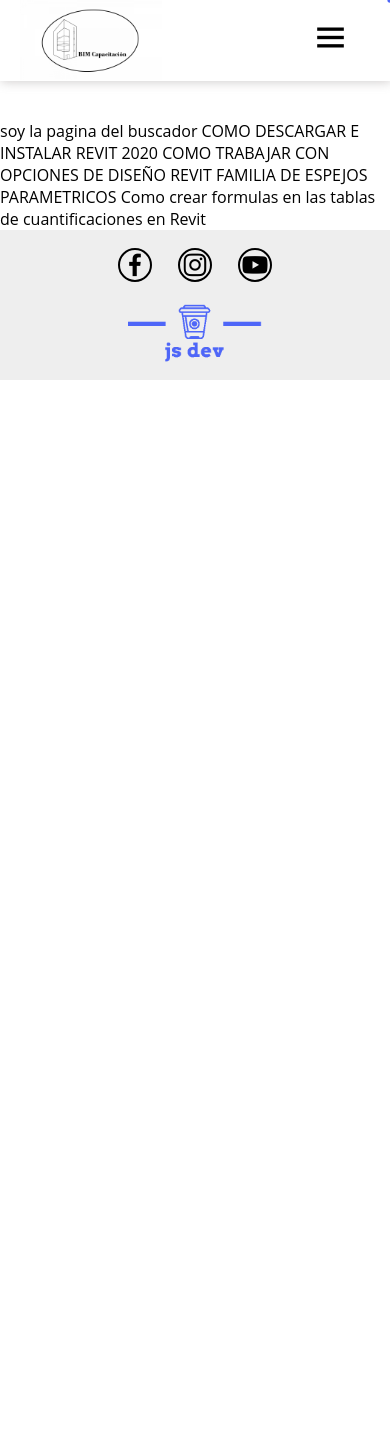
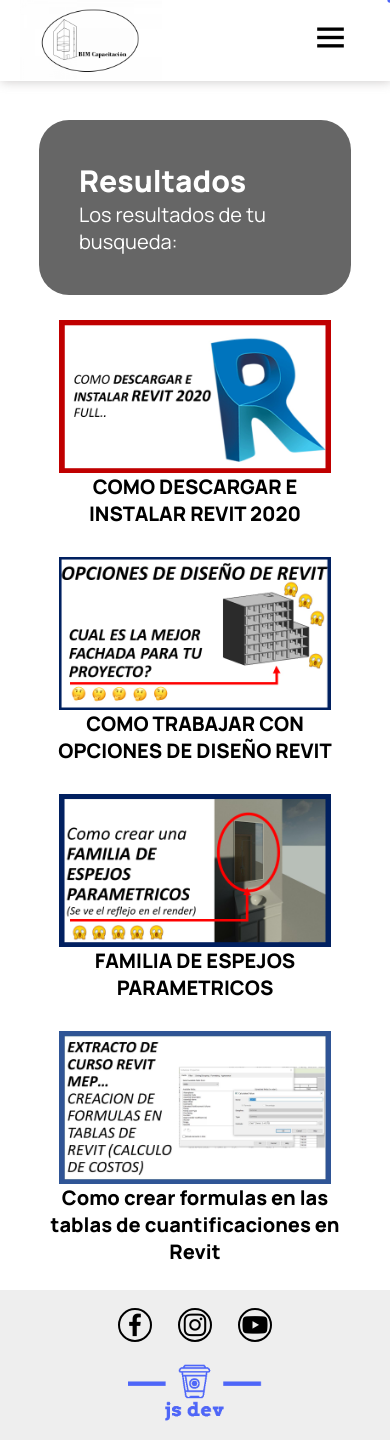
Before and after one commit to juliosantacruz/bimcapacitacion, a Django app: page /search in a window 390 px wide. Before the commit the page ends 380 px from the top, so only its background shows below. Run offline with Django 4.2, Linux system fonts and the light colour scheme; data comes from the database, SQL or seed files in the repository; parts of the project's set-up code (start-up, migrations or seed data) failed here and were passed over; some libraries are stand-ins or nearby versions.

Commit message:
hoja de busqueta

```diff
--- a/static/css/style.css
+++ b/static/css/style.css
@@ -681,6 +681,35 @@
     border-radius: 1rem;
 }
 
+
+/* HOJA DE RESULTADO */
+
+.resultado-contenido {
+    width: 80%;
+    margin: 0 auto;
+}
+
+.resultado-renglon {
+    display: flex;
+    align-items: center;
+    margin: 20px 0;
+    padding: 5px;
+}
+
+.resultado-renglon h3 {
+    margin-left: 20px;
+    font-size: 20px;
+    text-align: left;
+}
+
+.resultado-renglon img {
+    width: 150px;
+}
+
+.resultado-renglon:hover {
+    box-shadow: 3px 3px 3px 3px rgba(31, 31, 31, 0.685);
+}
+
 @media screen and (max-width:900px) {
     /* GRID */
     .post-img img {
@@ -917,4 +946,20 @@
         border: solid 2px black;
         transition: color .3s ease-in-out;
     }
+    /* HOJA DE RESULTADO */
+    .resultado-contenido {
+        width: 80%;
+        margin: 0 auto;
+    }
+    .resultado-renglon {
+        flex-direction: column;
+    }
+    .resultado-renglon h3 {
+        margin-left: 0;
+        font-size: 20px;
+        text-align: center;
+    }
+    .resultado-renglon img {
+        width: 90%;
+    }
 }
--- a/templates/home/search_results.html
+++ b/templates/home/search_results.html
@@ -1,10 +1,31 @@
 {% extends 'home/base/base.html' %} {%load static%} {%block content%}
 
 <div class="blank-content"></div>
-soy la pagina del buscador
-{%for result in queryset%}
 
-{{result.title}}
 
-{%endfor%}
+
+<main>
+    <section class="resultado-contenido">
+        <div class="title">
+            <h2>Resultados</h2>
+            <p>Los resultados de tu busqueda:</p>
+        </div>
+        <div class="resultado-busqueda">
+            <ul>
+                {%for result in queryset%}
+                <a href="{%url 'postpage' result.category result.slug%}">
+                    <li class="resultado-renglon">
+                        <img src="{{result.thumbnail.url}}" alt="{{result.title}}">
+                        <h3>{{result.title}}</h3>
+                    </li>
+                </a>
+                {%endfor%}
+            </ul>
+        </div>
+    </section>
+</main>
+
+
+
+
 {%endblock%}
```
